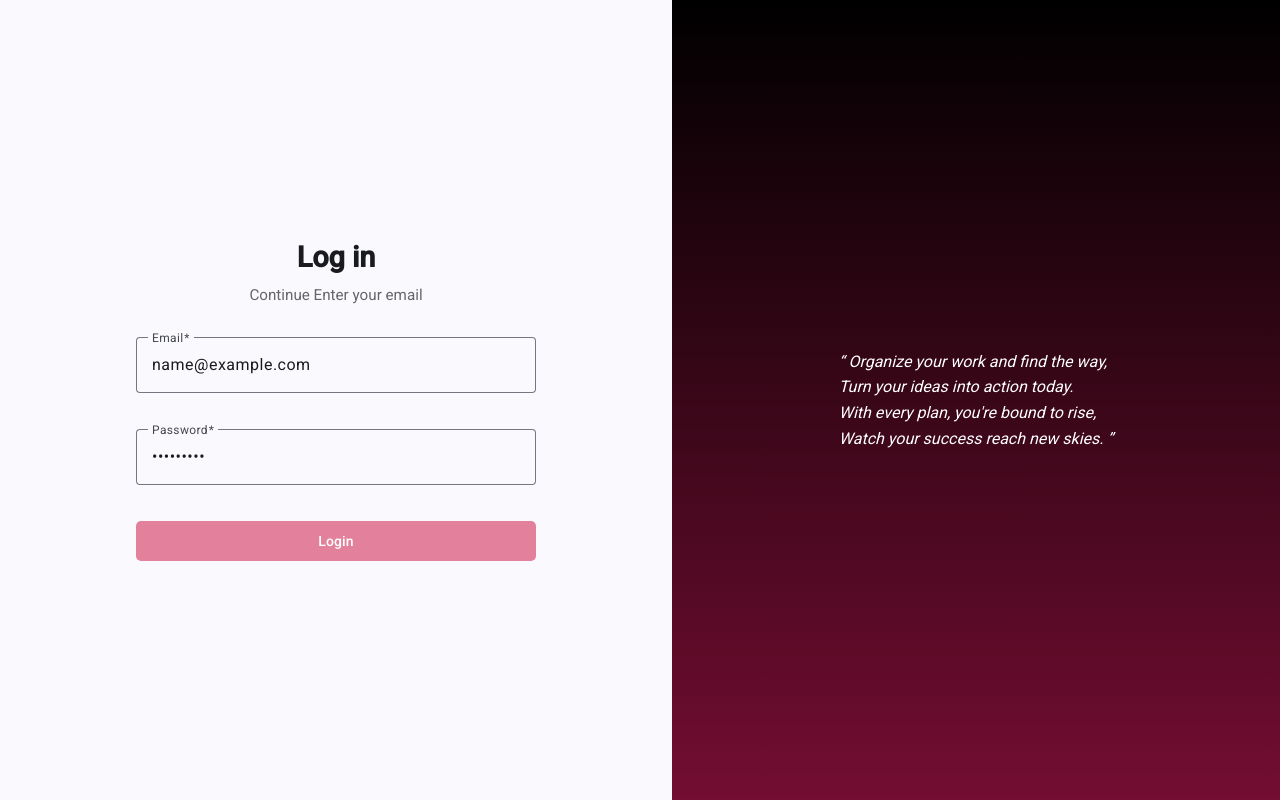
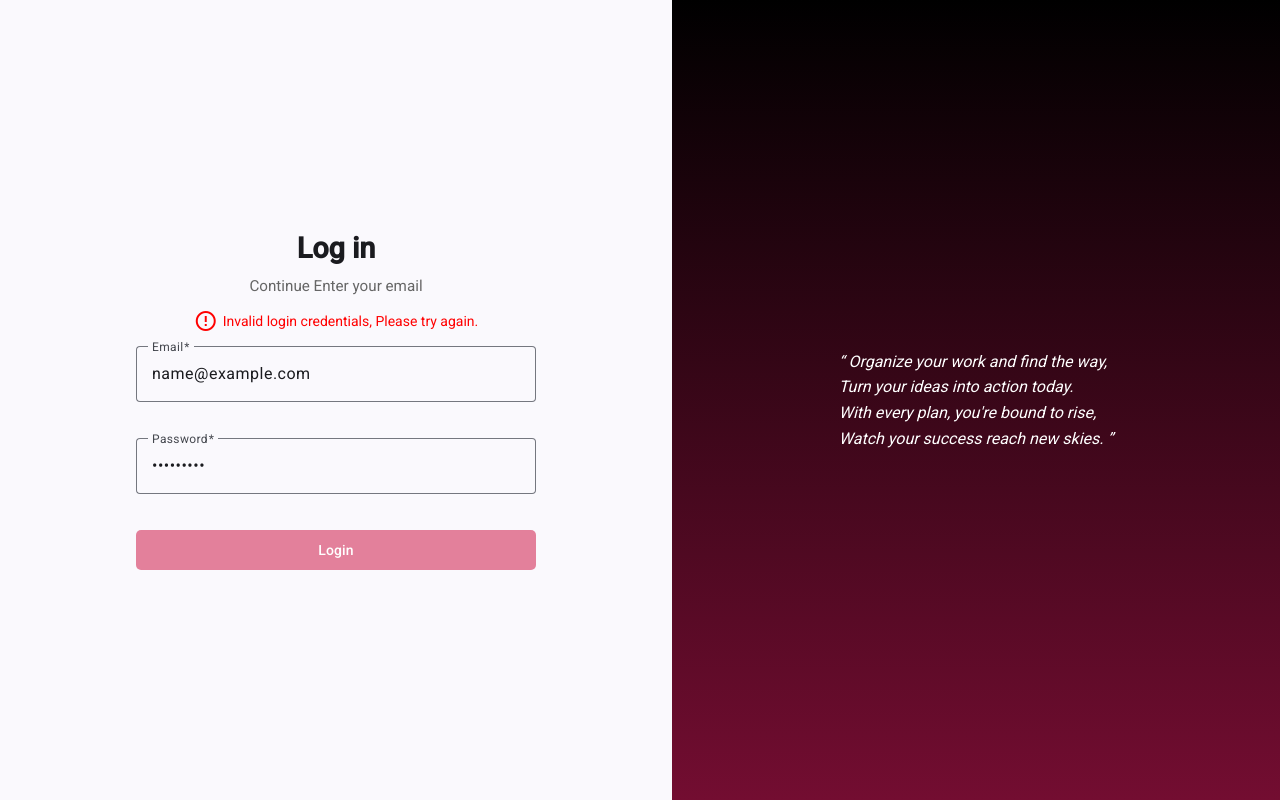
Before and after one commit to Esakkimuthu-A/task-management, an Angular app: page /login in a window 1280 px wide. Both pictures are taken after typing "name@example.com", "Sample123" into the empty fields and a click on the button "Login". Built offline with nearby package versions, Linux system fonts and the light colour scheme.

Commit message:
invalid error message changes

```diff
--- a/src/app/core/components/login/login.html
+++ b/src/app/core/components/login/login.html
@@ -3,7 +3,10 @@
     <div class="form-box">
       <h2>Log in</h2>
       <p class="subtitle">Continue Enter your email</p>
-      <form [formGroup]="loginForm">
+      @if(invalid){
+        <p class="invalid-error"><mat-icon>error_outline</mat-icon>Invalid login credentials, Please try again.</p>
+      }
+      <form [formGroup]="loginForm" style="margin-top: 10px;">
         <mat-form-field appearance="outline" class="full-width">
           <mat-label>Email</mat-label>
           <input matInput type="email" formControlName="email" placeholder="example@gmail.com" />
--- a/src/app/core/components/login/login.scss
+++ b/src/app/core/components/login/login.scss
@@ -28,7 +28,7 @@
     }
 
     .subtitle {
-        margin-bottom: 2rem;
+        margin-bottom: 10px;
         color: #666;
         font-size: 0.95rem;
     }
@@ -77,3 +77,11 @@
     background-color: var(--button-background-color) !important;
     font-size: 14px;
 }
+
+.invalid-error{
+    display: flex;
+    align-items: center;
+    color: red;
+    gap: 5px;
+    margin: 3px;
+}
--- a/src/app/core/components/login/login.ts
+++ b/src/app/core/components/login/login.ts
@@ -7,6 +7,7 @@ import { MatButtonModule } from '@angular/material/button';
 import { Router } from '@angular/router';
 import { CommonModule } from '@angular/common';
 import { CommonService } from '../../../shared/services/common-service';
+import { MatIconModule } from '@angular/material/icon';
 
 @Component({
   selector: 'app-login',
@@ -15,7 +16,8 @@ import { CommonService } from '../../../shared/services/common-service';
     ReactiveFormsModule,
     MatFormFieldModule,
     MatInputModule,
-    MatButtonModule
+    MatButtonModule,
+    MatIconModule
   ],
   templateUrl: './login.html',
   styleUrl: './login.scss'
@@ -25,6 +27,10 @@ export class Login {
    * Reactive form group for login form
    */
   loginForm !: FormGroup;
+  /**
+   * show invalid message
+   */
+  invalid :boolean= false;
   /**
    * Constructor to inject required services
    * @param router router Angular Router for navigation
@@ -55,8 +61,9 @@ export class Login {
     const success = this.commonService.login(email, password);
     if (success) {
       this.router.navigate(['/dashboard']);
+      this.invalid = false;
     } else {
-      alert('Invalid credentials');
+      this.invalid = true;
     }
   }
 }
```
